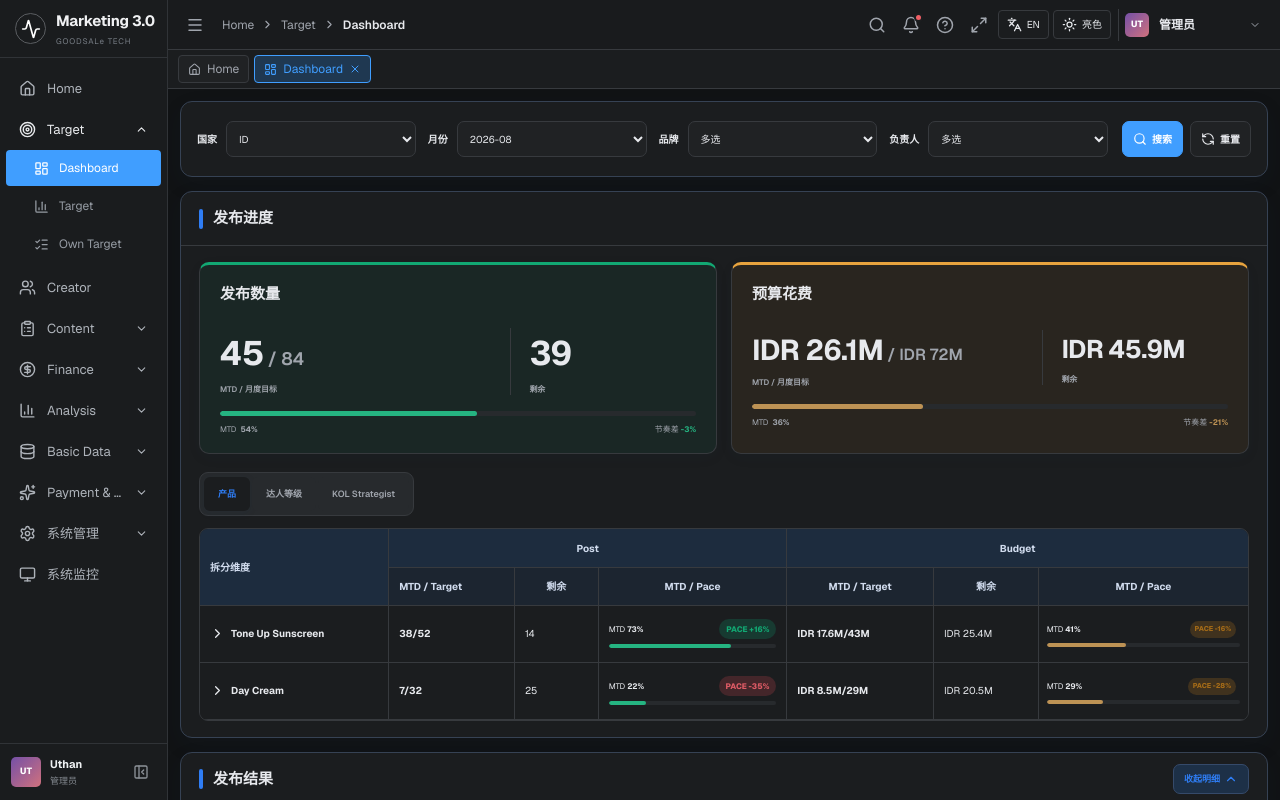
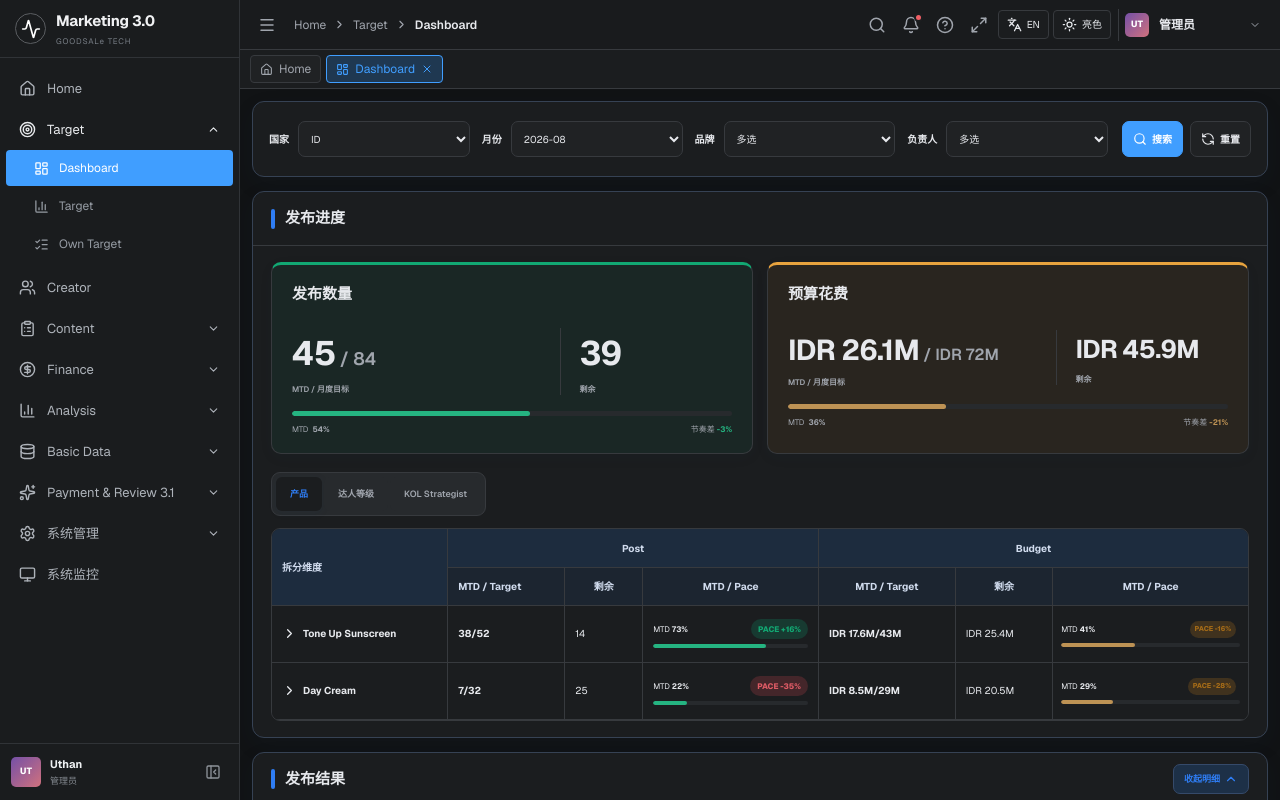
Before and after one commit to yusan531/Uthan_Marketing, a Next.js app: page / in a window 1280 px wide. Shown: the top 800 px of the page. Built offline with nearby package versions, Linux system fonts and the light colour scheme.

Commit message:
Set desktop sidebar width to 240px

```diff
--- a/app/globals.css
+++ b/app/globals.css
@@ -1,7 +1,7 @@
 @import "tailwindcss";
 
 :root {
-  --sidebar-width: 168px;
+  --sidebar-width: 240px;
   --bg: #eef1f5;
   --surface: #ffffff;
   --surface-2: #f7f8fa;
@@ -2726,7 +2726,7 @@ thead .operation-column {
 
 @media (max-width: 1180px) {
   :root {
-    --sidebar-width: 168px;
+    --sidebar-width: 240px;
   }
 
   .result-metrics {
```
